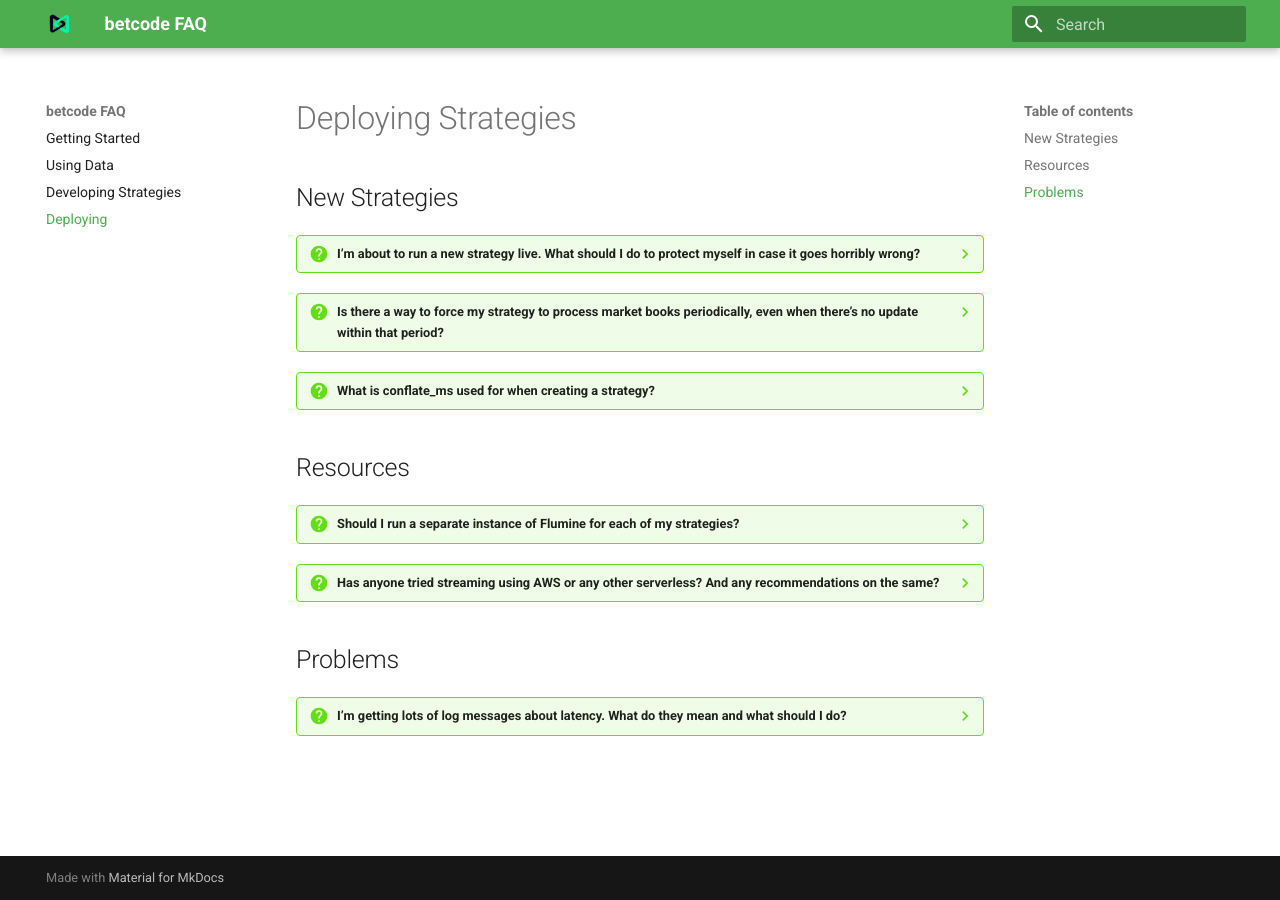
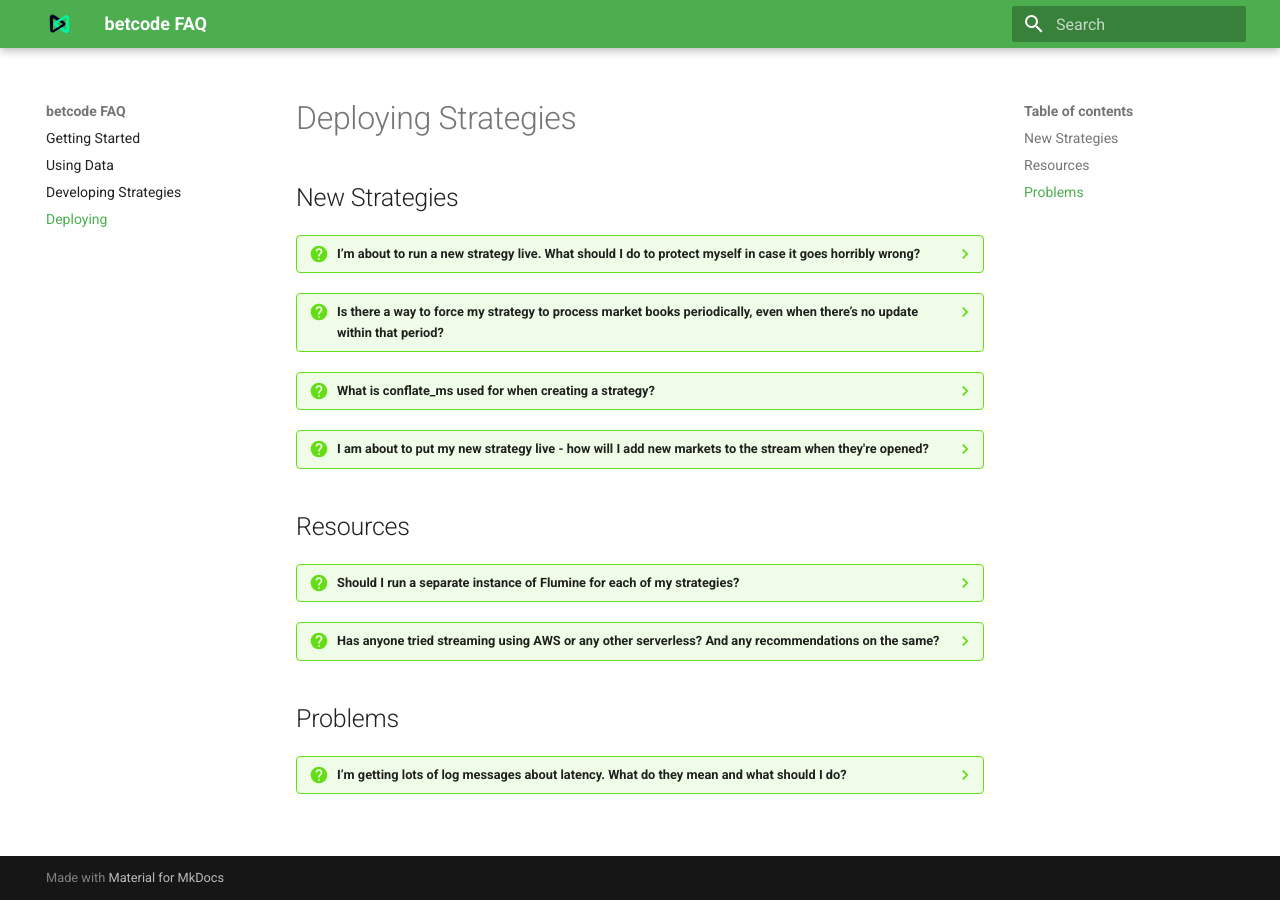
Before and after one commit to betcode-org/faq, an MkDocs documentation site: the page built from docs/deploying-strategies.md, in a window 1280 px wide. Built offline with MkDocs 1.6.1 and Material for MkDocs 9.7.7, drawn with Linux system fonts in a browser that asks for light colours.

Commit message:
Q re: adding markets to stream

```diff
--- a/docs/deploying-strategies.md
+++ b/docs/deploying-strategies.md
@@ -11,6 +11,9 @@
 
 ??? question "What is conflate_ms used for when creating a strategy?"
     By default Betfair’s matching engine runs every 50 milliseconds and streams updates to subscribed channels. However, if you don’t want to receive them that frequently, you can set this parameter to a higher value. You might wish to do this if, for example, your strategy isn’t particularly time-sensitive, but each update requires substantial processing.
+
+??? question "I am about to put my new strategy live - how will I add new markets to the stream when they're opened?"
+    You can't. Instead, when defining your market filter, don't list specific markets, just describe the sort of markets you want to stream. Event types, market types and countries are good for this. Then when Betfair adds new markets to the exchange it will automatically add them to your stream if they satisfy your filters.
 
 ## Resources
 ??? question "Should I run a separate instance of Flumine for each of my strategies?"
```
